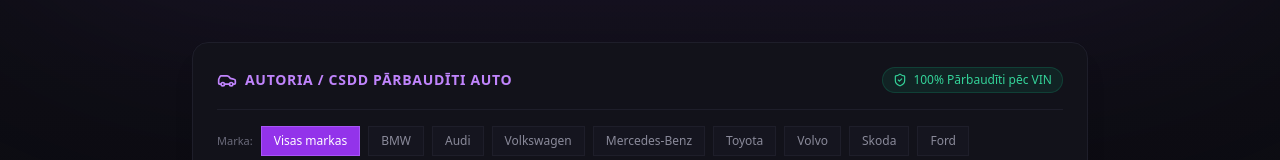
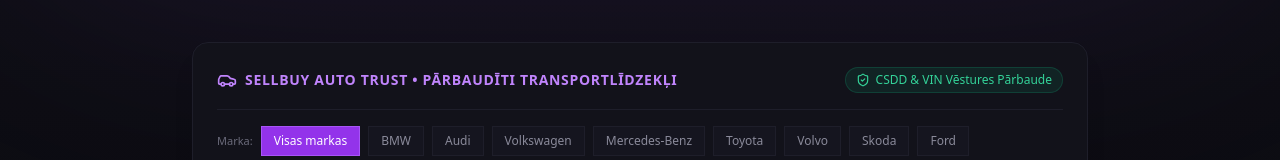
Before and after one commit to vladnidz/sellbuy-lv, a Next.js app: page / in a window 1280 px wide. Shown: the part 465-625 px from the top of the page. Built offline with nearby package versions, Linux system fonts and the light colour scheme; no server answers; the database is empty.

Commit message:
refactor(branding): eliminate third-party competitor naming; enforce independent SellBuy Trust brand

```diff
--- a/app/home-content.tsx
+++ b/app/home-content.tsx
@@ -8,7 +8,7 @@
   ShieldCheck, Lock, Truck, ArrowRight, Sparkles, Plus, Flame
 } from 'lucide-react';
 import { ListingCard } from '@/components/listing-card';
-import { AutoRiaSearchWidget } from '@/components/autoria-search-widget';
+import { VehicleSearchWidget } from '@/components/vehicle-search-widget';
 import { useLocale } from '@/app/lib/locale-context';
 
 const CATEGORY_ICONS: Record<string, React.ElementType> = {
@@ -103,7 +103,7 @@
               <ShieldCheck className="w-4 h-4" /> Smart-ID Verifikācija
             </span>
             <span className="flex items-center gap-1.5 text-blue-400 bg-blue-500/10 px-3 py-1.5 rounded-lg border border-blue-500/20">
-              <Car className="w-4 h-4" /> AutoRia / CSDD VIN Pārbaude
+              <Car className="w-4 h-4" /> SellBuy VIN & CSDD Pārbaude
             </span>
             <span className="flex items-center gap-1.5 text-indigo-400 bg-indigo-500/10 px-3 py-1.5 rounded-lg border border-indigo-500/20">
               <Lock className="w-4 h-4" /> Escrow Aizsardzība
@@ -113,9 +113,9 @@
             </span>
           </div>
 
-          {/* AutoRia / CSDD Dedicated Vehicle Search Widget */}
+          {/* SellBuy Vehicle Search Widget */}
           <div className="mt-12 text-left">
-            <AutoRiaSearchWidget />
+            <VehicleSearchWidget />
           </div>
         </div>
       </section>
--- a/app/listings/[id]/page.tsx
+++ b/app/listings/[id]/page.tsx
@@ -99,7 +99,7 @@
               <div className="text-4xl font-bold tracking-tighter text-white">{price}</div>
             </div>
 
-            {/* AutoRia / CSDD Trust & Vehicle Verification (if auto or has vehicle attributes) */}
+            {/* SellBuy Vehicle Trust Verification */}
             {Boolean(
               (listing.attributes as Record<string, unknown>)?.vin ||
               listing.category?.name.toLowerCase().includes('auto') ||
--- a/components/autoria-search-widget.tsx
+++ b/components/vehicle-search-widget.tsx
@@ -8,7 +8,7 @@
   'BMW', 'Audi', 'Volkswagen', 'Mercedes-Benz', 'Toyota', 'Volvo', 'Skoda', 'Ford'
 ];
 
-export function AutoRiaSearchWidget() {
+export function VehicleSearchWidget() {
   const router = useRouter();
   const [selectedBrand, setSelectedBrand] = useState('');
   const [priceFrom, setPriceFrom] = useState('');
@@ -40,11 +40,11 @@
       <div className="flex items-center justify-between pb-4 mb-4 border-b" style={{ borderColor: 'var(--border)' }}>
         <div className="flex items-center gap-2 text-sm font-bold uppercase tracking-wider text-purple-400">
           <Car className="w-5 h-5 text-purple-400" />
-          <span>AutoRia / CSDD Pārbaudīti Auto</span>
+          <span>SellBuy Auto Trust • Pārbaudīti Transportlīdzekļi</span>
         </div>
         <div className="flex items-center gap-1.5 text-xs text-emerald-400 bg-emerald-500/10 px-2.5 py-1 rounded-full border border-emerald-500/20">
           <ShieldCheck className="w-3.5 h-3.5" />
-          <span className="hidden sm:inline">100% Pārbaudīti pēc VIN</span>
+          <span className="hidden sm:inline">CSDD & VIN Vēstures Pārbaude</span>
           <span className="sm:hidden">VIN pārbaude</span>
         </div>
       </div>
--- a/components/vehicle-verification-card.tsx
+++ b/components/vehicle-verification-card.tsx
@@ -56,7 +56,7 @@
             <h4 className="font-semibold text-sm sm:text-base flex items-center gap-1.5" style={{ color: 'var(--text-primary)' }}>
               Pārbaudīts transportlīdzeklis
               <span className="text-[10px] font-bold px-2 py-0.5 rounded-full bg-emerald-500/10 text-emerald-500 border border-emerald-500/20 uppercase tracking-wide">
-                AutoRia / CSDD Standard
+                SellBuy Trust Standard
               </span>
             </h4>
             <p className="text-xs" style={{ color: 'var(--text-secondary)' }}>
@@ -79,7 +79,7 @@
           <div className="p-3 rounded-lg border flex items-center justify-between" style={{ backgroundColor: 'var(--bg-surface)', borderColor: 'var(--border)' }}>
             <div className="space-y-0.5">
               <span className="text-[11px] uppercase tracking-wider block" style={{ color: 'var(--text-tertiary)' }}>
-                VIN Kods (AutoRia check)
+                VIN Vēstures pārbaude
               </span>
               <span className="font-mono text-sm font-semibold tracking-wider" style={{ color: 'var(--text-primary)' }}>
                 {maskedVin}
```
Also changed, not shown: 1 other file (tests, documents, lock files or other folders).
